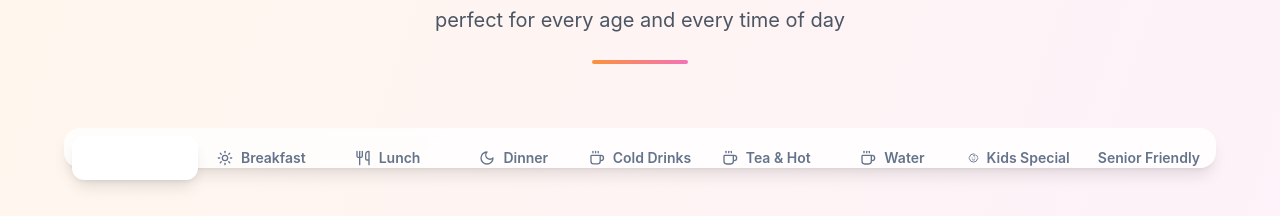
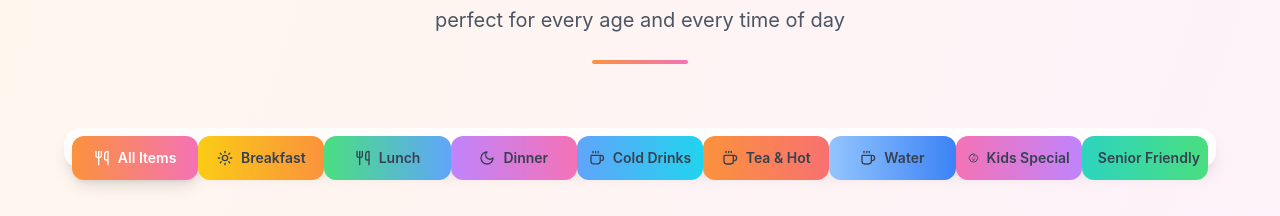
Before and after one commit to dipakkmahato/cuisine-connect-online, a React (Vite) app: page / in a window 1280 px wide. Shown: the part 882-1098 px from the top of the page. Built offline with nearby package versions, Linux system fonts and the light colour scheme; grey boxes are pictures that could not be loaded.

Commit message:
Fix: Menu tab button style
Make the selected menu tab button visible by changing its style.

```diff
--- a/src/components/MenuSection.tsx
+++ b/src/components/MenuSection.tsx
@@ -1,4 +1,3 @@
-
 import React, { useState } from 'react';
 import { Card, CardContent } from '@/components/ui/card';
 import { Button } from '@/components/ui/button';
@@ -448,10 +447,7 @@ const MenuSection: React.FC<MenuSectionProps> = ({ onAddToCart }) => {
                 <TabsTrigger
                   key={category.id}
                   value={category.id}
-                  className="text-sm font-semibold rounded-xl transition-all duration-300 data-[state=active]:text-white data-[state=active]:shadow-lg flex items-center gap-2 py-3"
-                  style={{
-                    background: category.color
-                  }}
+                  className={`text-sm font-semibold rounded-xl transition-all duration-300 flex items-center gap-2 py-3 text-white data-[state=active]:text-white data-[state=active]:shadow-lg data-[state=inactive]:text-gray-700 data-[state=inactive]:bg-gray-100 ${category.color}`}
                 >
                   <IconComponent className="w-4 h-4" />
                   <span className="hidden sm:inline">{category.name}</span>
```
